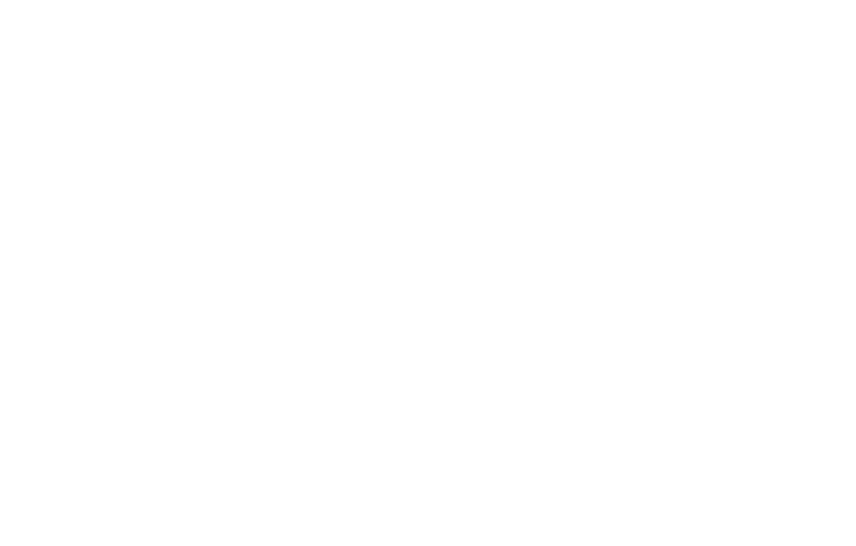
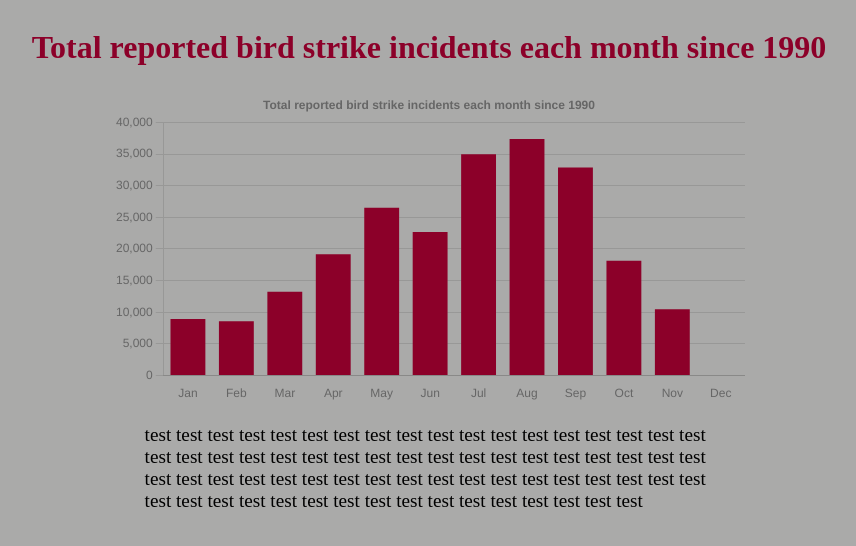
Before and after one commit to lansoskar/Portfolio03---BirdStrike, a plain HTML site: page index.html in a window 1280 px wide. Shown: the whole page, without its empty margins (211-1067 px from the left). Drawn offline with nearby package versions, Linux system fonts and the light colour scheme.

Commit message:
Graph 1 + en smule css

```diff
--- a/index.html
+++ b/index.html
@@ -7,10 +7,13 @@
     <script src="https://cdn.jsdelivr.net/npm/chart.js@3.9.1/dist/chart.min.js"></script> <!--chart js-->
 </head>
 <body>
-<div>
-    <canvas id="chart"></canvas>
+<div id="main">
+    <h1>Total reported bird strike incidents each month since 1990</h1>
+    <div id="chart">
+        <canvas id="chart_incidents"></canvas>
+    </div>
+    <p>test test test test test test test test test test test test test test test test test test test test test test test test test test test test test test test test test test test test test test test test test test test test test test test test test test test test test test test test test test test test test test test test test test test test test test </p>
 </div>
-
 
 <script src="main.js"></script>
 </body>
--- a/main.css
+++ b/main.css
@@ -0,0 +1,38 @@
+body {
+    background-color: #aaaaa9;
+    animation: fadeInAnimation ease 1s;
+    animation-iteration-count: 1;
+    animation-fill-mode: forwards;
+}
+
+@keyframes fadeInAnimation {
+    0% {
+        opacity: 0;
+    }
+    100% {
+        opacity: 1;
+    }
+}
+
+#main {
+    margin: auto;
+    display: flex;
+    flex-direction: column;
+    align-items: center;
+}
+
+h1 {
+    color: #8c0029;
+    font-weight: bold;
+}
+
+p {
+    max-width: 45%;
+    font-size: 1.2em;
+    margin: auto;
+}
+
+#chart {
+    width: 50%;
+    margin-bottom: 20px;
+}
--- a/main.js
+++ b/main.js
@@ -1 +1,40 @@
 console.log('connected')
+
+const ctx = document.querySelector('#chart_incidents').getContext('2d');
+const chart = new Chart(ctx, {
+    type: 'bar',
+    data: {
+        labels: ['Jan', 'Feb', 'Mar', 'Apr', 'May', 'Jun', 'Jul', 'Aug', 'Sep', 'Oct', 'Nov', 'Dec'],
+        datasets: [{
+            label: 'Total Incidents since 1990',
+            data: [8928, 8598, 13234, 19166, 26518, 22704, 34950, 37395, 32876, 18141, 10469],
+            backgroundColor: ['#8c0029']
+        }]
+    },
+    options: {
+        scales: {
+            x: {
+                grid: {
+                    display: false
+                }
+            },
+            y: {
+                grid: {
+                    display: true
+                }
+            }
+        },
+        plugins: {
+            legend: {
+                display: false,
+                position: 'bottom'
+            },
+            title: {
+                display: true,
+                text: 'Total reported bird strike incidents each month since 1990'
+
+
+            }
+        }
+    }
+});
```
